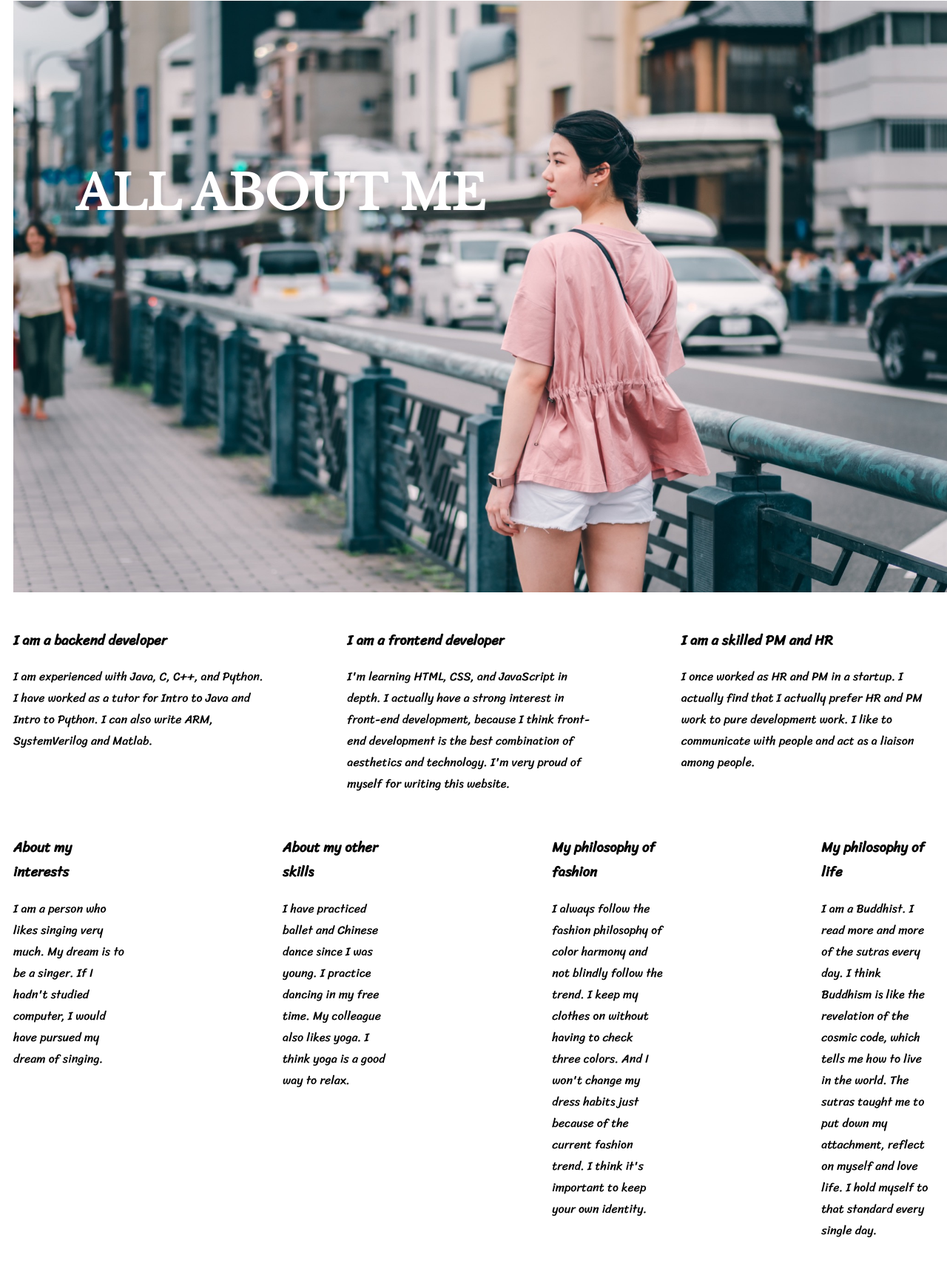
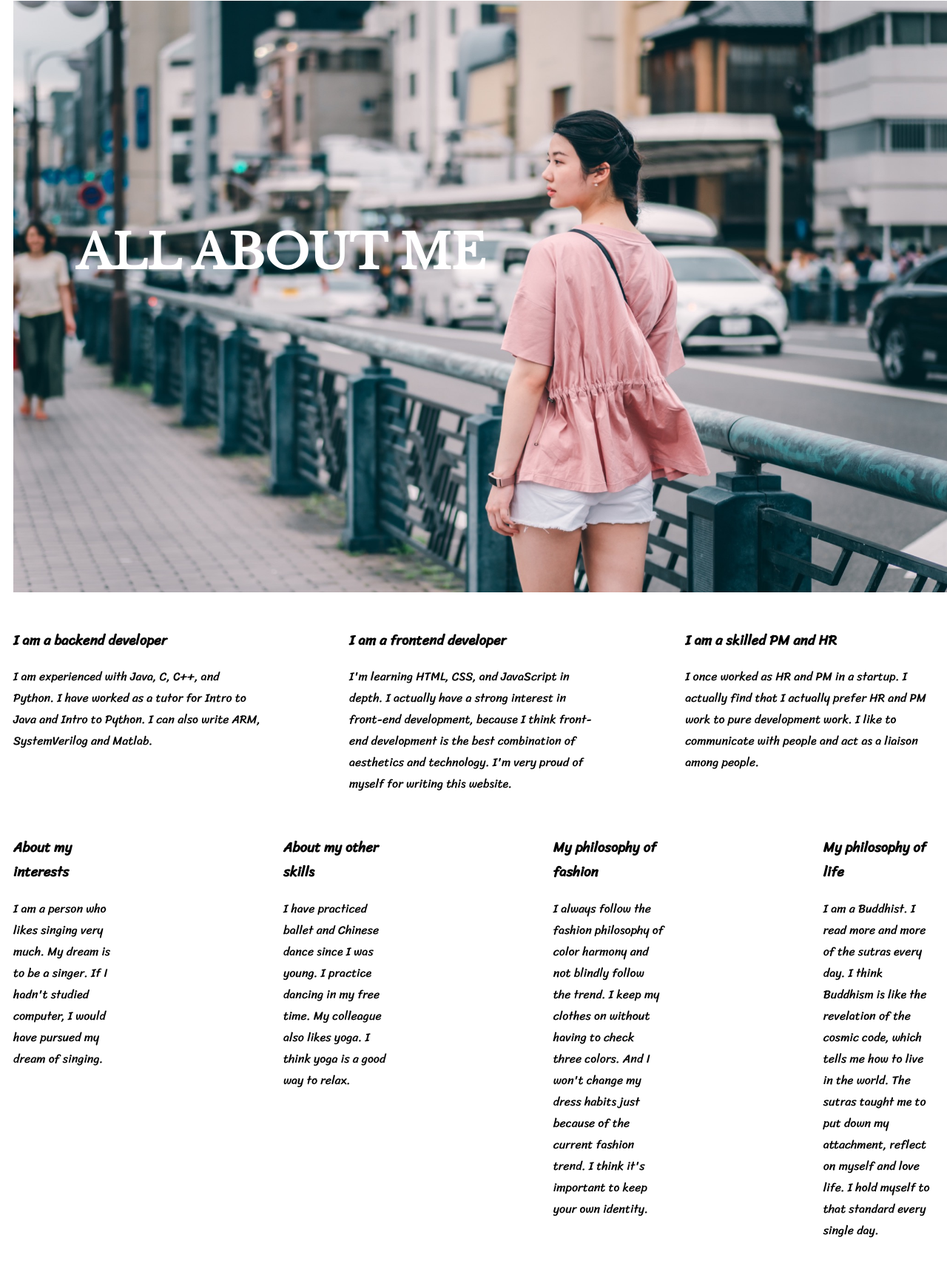
Before and after one commit to YuyaoYolandaCheng/cse134_HW3, a plain HTML site: page about.html in a window 1280 px wide. Shown: the part 231-1943 px from the top of the page at 74% size. Drawn offline with nearby package versions, Linux system fonts and the light colour scheme.

Commit message:
Add files via upload

```diff
--- a/about.css
+++ b/about.css
@@ -52,7 +52,7 @@ nav {
     justify-content:space-between;
   }
 
-  .container-1 div, .container-2 div, .container-3 div{
+  .container-1, .container-2, .container-3{
     font-family: 'Cardo', serif;
     font-family: 'Kaushan Script', cursive;
     font-family: 'Lato', sans-serif;
@@ -88,7 +88,7 @@ nav {
     position: absolute;
     text-align: center;
     left: 8vw;
-    top: 50vh;
+    top: 60vh;
     font-size: 5vw;
     color: #fff;
 }
--- a/about.html
+++ b/about.html
@@ -19,46 +19,46 @@
         </nav>
     </section>
 
-    <div class="container-1">
-        <div class="box-1">
+    <section class="container-1">
+        <section class="box-1">
           <h2 class = "title">ALL ABOUT ME</h2>
           <img src = "first.jpeg" alt = "My Picture">
-        </div>
-      </div>
+        </section>
+      </section>
 
-      <div class="container-2">
-        <div class="container-2-box">
+      <section class="container-2">
+        <section class="container-2-box">
           <h3>I am a backend developer</h3>
           <p>I am experienced with Java, C, C++, and Python. I have worked as a tutor for Intro to Java and Intro to Python. I can also write ARM, SystemVerilog and Matlab.</p>
-        </div>
-        <div class="container-2-box">
+        </section>
+        <section class="container-2-box">
           <h3>I am a frontend developer</h3>
           <p>I'm learning HTML, CSS, and JavaScript in depth. I actually have a strong interest in front-end development, because I think front-end development is the best combination of aesthetics and technology. I'm very proud of myself for writing this website.</p>
-        </div>
-        <div class="container-2-box">
+        </section>
+        <section class="container-2-box">
           <h3>I am a skilled PM and HR</h3>
           <p>I once worked as HR and PM in a startup. I actually find that I actually prefer HR and PM work to pure development work. I like to communicate with people and act as a liaison among people.</p>
-        </div>
-      </div>
+        </section>
+      </section>
 
-      <div class="container-3">
-        <div class="container-3-box">
+      <section class="container-3">
+        <section class="container-3-box">
           <h3>About my interests</h3>
           <p>I am a person who likes singing very much. My dream is to be a singer. If I hadn't studied computer, I would have pursued my dream of singing.</p>
-        </div>
-        <div class="container-3-box">
+        </section>
+        <section class="container-3-box">
           <h3>About my other skills</h3>
           <p>I have practiced ballet and Chinese dance since I was young. I practice dancing in my free time. My colleague also likes yoga. I think yoga is a good way to relax.</p>
-        </div>
-        <div class="container-3-box">
+        </section>
+        <section class="container-3-box">
           <h3>My philosophy of fashion</h3>
           <p>I always follow the fashion philosophy of color harmony and not blindly follow the trend. I keep my clothes on without having to check three colors. And I won't change my dress habits just because of the current fashion trend. I think it's important to keep your own identity.</p>
-        </div>
-        <div class="container-3-box">
+        </section>
+        <section class="container-3-box">
           <h3>My philosophy of life</h3>
           <p>I am a Buddhist. I read more and more of the sutras every day. I think Buddhism is like the revelation of the cosmic code, which tells me how to live in the world. The sutras taught me to put down my attachment, reflect on myself and love life. I hold myself to that standard every single day.</p>
-        </div>
-      </div>
+        </section>
+      </section>
 
     </body>
 </html>
--- a/code.css
+++ b/code.css
@@ -44,11 +44,10 @@ nav {
   flex-wrap: wrap;
   overflow: hidden;
   font-family: 'Open Sans Condensed', sans-serif;
-  font-size: 2rem;
   margin: 0;
 }
 
-div[class*=box] {
+section[class*=box] {
 	  height: 50vh;
 	  width: 100%;
     display: flex;
@@ -56,7 +55,8 @@ div[class*=box] {
     align-items: center;
 }
 
-div[class*=box] p{
+section[class*=box] p{
+    font: 1rem;
     color: white;
     position:absolute;
 }
@@ -81,7 +81,8 @@ div[class*=box] p{
 	cursor: pointer;
 	color: #FFF;
 	transition: 0.3s;
-	position: relative;
+  position: relative;
+  font-size: 2rem;
 }
 
 .btn a {
--- a/fashion.css
+++ b/fashion.css
@@ -14,7 +14,7 @@
   }
 }
 
-.container-1 div, .container-2 div, .container-3 div{
+.container-1, .container-2, .container-3{
   font-family: 'Cardo', serif;
   font-family: 'Kaushan Script', cursive;
   font-family: 'Lato', sans-serif;
@@ -36,7 +36,7 @@
     position: absolute;
     text-align: center;
     right: 8vw;
-    top: 50vh;
+    top: 60vh;
     font-size: 5vw;
 }
 
@@ -54,7 +54,6 @@
 }
 
 .container-3-box {
-font-family: Open Sans, sans-serif;
 margin: 2rem;
 }
 
--- a/style.css
+++ b/style.css
@@ -45,13 +45,13 @@ a.effect-shine:hover {
   display: block;
   position: absolute;
   top: 50%;
-  left:50%;
+  left:15%;
   -webkit-transform: translate(5%,-10%);
 }
 
 h1 a {
-  color: rgb(241, 189, 90);
-  font-size: 2em;
+  color: rgb(238, 205, 144);
+  font-size: 3em;
   text-decoration: none;
   display: inline-block;
   position: relative;
```
Also changed, not shown: code.html (+15 -15 lines), comment.html (+2 -2 lines), fashion.html (+18 -18 lines), index.html (+2 -2 lines), background-home.jpg, 1 other file.
